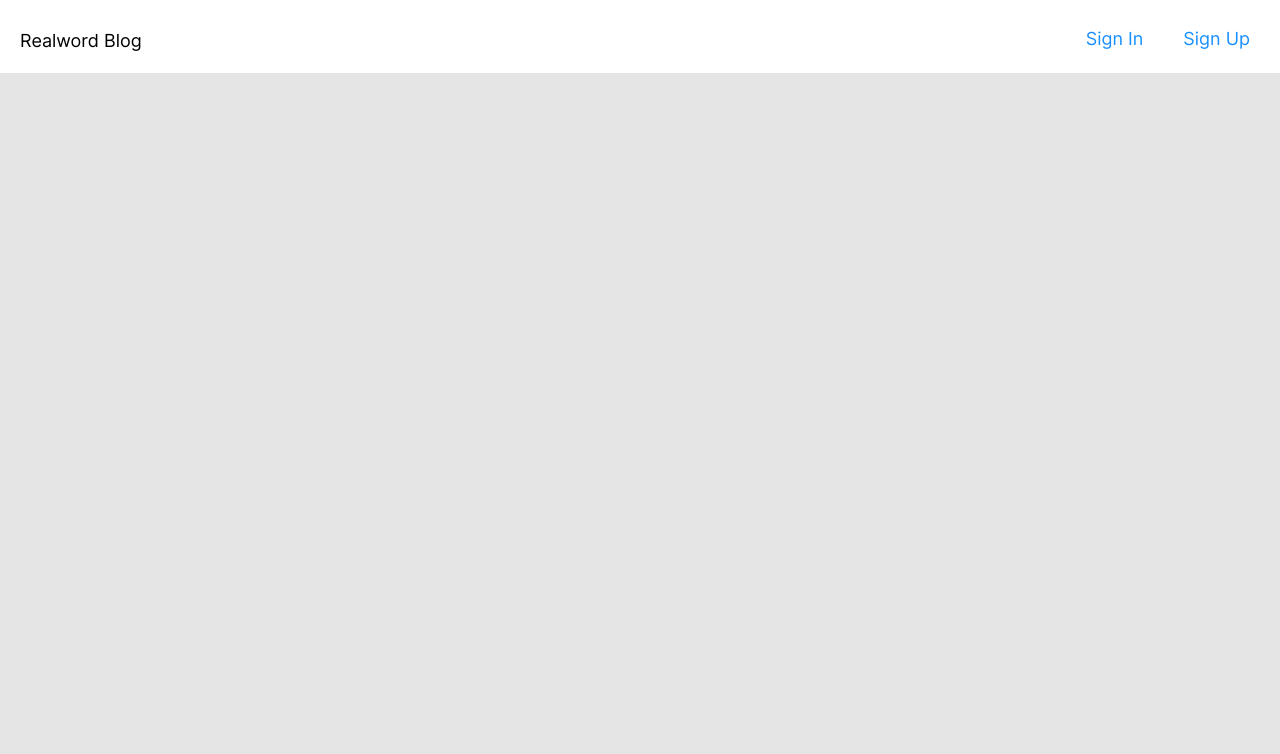
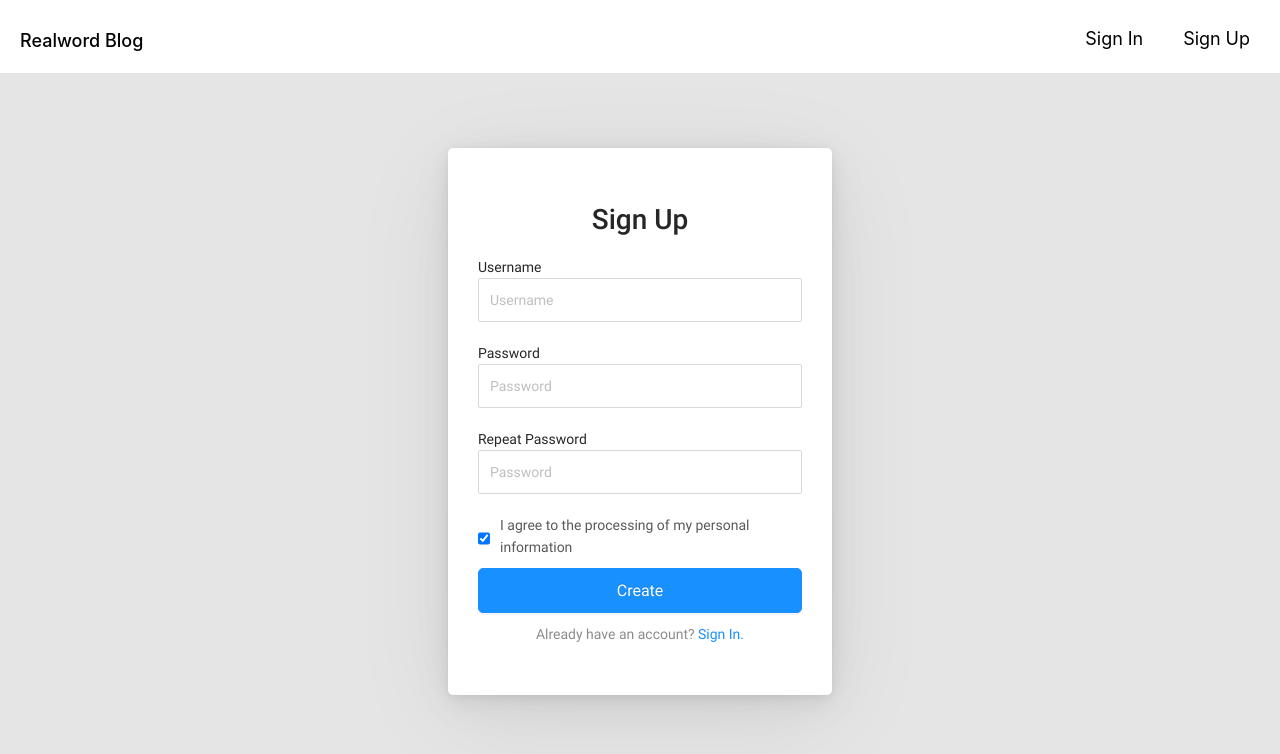
Before and after one commit to polinayermolenko/realworldBlog, a React (Create React App) app: page /sign-up in a window 1280 px wide. Shown: the top 754 px of the page. Built offline with nearby package versions, Linux system fonts and the light colour scheme.

Commit message:
Add SignIn and SignUp

```diff
--- a/src/components/App/App.jsx
+++ b/src/components/App/App.jsx
@@ -1,8 +1,11 @@
 import React from 'react';
 import { BrowserRouter as Router, Route } from 'react-router-dom';
 import ArticlesListContainer from '../../containers/ArticlesListContainer/ArticlesListContainer';
+import Header from '../Header/Header';
 import ArticlePage from '../../containers/ArticlePage/ArticlePage';
-import Header from '../Header/Header';
+import SignIn from '../SignIn/SignIn';
+import SignUp from '../SignUp/SignUp';
+
 import classes from './App.module.scss';
 import 'antd/dist/antd.css';
 
@@ -21,6 +24,8 @@ const App = () => (
           }}
           exact
         />
+        <Route path="/sign-in" component={SignIn} exact />
+        <Route path="/sign-up" component={SignUp} exact />
       </main>
     </div>
   </Router>
--- a/src/components/Article/Article.module.scss
+++ b/src/components/Article/Article.module.scss
@@ -60,7 +60,7 @@
 
 .Article__Link:active,
 .Article__Link:focus {
-  color: #52C41A;
+  color: #52c41a;
 }
 
 .Article__Avatar {
--- a/src/components/Header/Header.module.scss
+++ b/src/components/Header/Header.module.scss
@@ -4,7 +4,7 @@
   padding: 20px 20px 15px;
   font-size: 18px;
   line-height: 28px;
-  background-color: #FFFFFF;
+  background-color: #ffffff;
 }
 
 .Header__Title {
@@ -13,7 +13,6 @@
 }
 
 .Header__TitleLink {
-  padding-top: 5px;
   font-size: 18px;
   line-height: 28px;
   color: #000000;
@@ -22,21 +21,23 @@
 .Header__SignIn {
   margin-left: auto;
   margin-right: 20px;
+
 }
 
 .Header__SignIn,
 .Header__SignUp {
   padding: 5px 10px;
+  color: #000000;
 }
 
 .Header__SignIn:active,
 .Header__SignUp:active {
-  color: #52C41A;
-  border: 1px solid #52C41A;
+  color: #52c41a;
+  border: 1px solid #52c41a;
   border-radius: 5px;
 }
 
 .Header__SignIn:hover,
 .Header__SignUp:hover {
-  color: #52C41A;
+  color: #52c41a;
 }
--- /dev/null
+++ b/src/components/SignIn/SignIn.jsx
@@ -0,0 +1,24 @@
+import React from 'react';
+import { Link } from 'react-router-dom';
+import { Input, Button } from 'antd';
+import classes from './SignIn.module.scss';
+
+const SignIn = () => (
+  <div className={classes.SignIn}>
+    <form action="">
+      <h1 className={classes.SignIn__Title}>Sign In</h1>
+      <label htmlFor="email">Email Address</label>
+      <Input className={classes.SignIn__Input} id="email" placeholder="Email address" type="email" />
+      <label htmlFor="password">Password</label>
+      <Input className={classes.SignIn__Input} id="password" placeholder="Password" type="password" />
+      <Button className={classes.SignIn__Submit} type="primary" htmlType="submit">
+        Login
+      </Button>
+      <p className={classes.SignIn__Question}>
+        Don&apos;t you have an account? <Link to="/sign-up">Sign Up.</Link>
+      </p>
+    </form>
+  </div>
+);
+
+export default SignIn;
--- /dev/null
+++ b/src/components/SignIn/SignIn.module.scss
@@ -0,0 +1,48 @@
+.SignIn {
+  width: 384px;
+  box-sizing: border-box;
+  margin: 50px auto 0;
+  padding: 50px 30px;
+  font-family: 'Roboto-Regular', 'Segoe UI', sans-serif;
+  font-weight: 400;
+  font-style: normal;
+  border-radius: 5px;
+  background-color: #ffffff;
+  box-shadow: 0px 22px 106px rgba(0, 0, 0, 0.07),
+            0px 9.19107px 44.2843px rgba(0, 0, 0, 0.0503198),
+            0px 4.91399px 23.6765px rgba(0, 0, 0, 0.0417275),
+            0px 2.75474px 13.2728px rgba(0, 0, 0, 0.035),
+            0px 1.46302px 7.04911px rgba(0, 0, 0, 0.0282725),
+            0px 0.608796px 2.93329px rgba(0, 0, 0, 0.0196802);
+}
+
+.SignIn__Title {
+  font-family: 'Roboto-Medium', 'Segoe UI', sans-serif;
+  font-weight: 500;
+  font-style: normal;
+  text-align: center;
+}
+
+input.SignIn__Input {
+  margin-bottom: 20px;
+  padding-top: 10px;
+  padding-bottom: 10px;
+  font-size: 14px;
+  line-height: 22px;
+}
+
+button.SignIn__Submit {
+  width: 100%;
+  height: 45px;
+  margin-bottom: 10px;
+  border-radius: 5px;
+  font-size: 16px;
+  line-height: 24px;
+}
+
+.SignIn__Question {
+  margin: 0;
+  padding: 0;
+  color:#8C8C8C;
+  text-align: center;
+}
--- /dev/null
+++ b/src/components/SignUp/SignUp.jsx
@@ -0,0 +1,31 @@
+import React from 'react';
+import { Link } from 'react-router-dom';
+import { Input, Button } from 'antd';
+import classes from './SignUp.module.scss';
+
+const SignUp = () => (
+  <div className={classes.SignUp}>
+    <form action="">
+      <h1 className={classes.SignUp__Title}>Sign Up</h1>
+      <label htmlFor="username">Username</label>
+      <Input className={classes.SignUp__Input} id="username" placeholder="Username" />
+      <label htmlFor="password">Password</label>
+      <Input className={classes.SignUp__Input} id="password" placeholder="Password" type="password" />
+      <label htmlFor="password-repeat">Repeat Password</label>
+      <Input className={classes.SignUp__Input} id="password-repeat" placeholder="Password" type="password" />
+      <label htmlFor="checkbox" className={classes.SignUp__Label}>
+        <Input id="checkbox" className={classes.SignUp__Checkbox} type="checkbox" defaultChecked />I agree to the
+        processing of my personal information
+      </label>
+
+      <Button className={classes.SignUp__Submit} type="primary" htmlType="submit">
+        Create
+      </Button>
+      <p className={classes.SignUp__Question}>
+        Already have an account? <Link to="/sign-in">Sign In.</Link>
+      </p>
+    </form>
+  </div>
+);
+
+export default SignUp;
--- /dev/null
+++ b/src/components/SignUp/SignUp.module.scss
@@ -0,0 +1,60 @@
+.SignUp {
+  width: 384px;
+  box-sizing: border-box;
+  margin: 50px auto 0;
+  padding: 50px 30px;
+  font-family: 'Roboto-Regular', 'Segoe UI', sans-serif;
+  font-weight: 400;
+  font-style: normal;
+  border-radius: 5px;
+  background-color: #ffffff;
+  box-shadow: 0px 22px 106px rgba(0, 0, 0, 0.07),
+                0px 9.19107px 44.2843px rgba(0, 0, 0, 0.0503198),
+                0px 4.91399px 23.6765px rgba(0, 0, 0, 0.0417275),
+                0px 2.75474px 13.2728px rgba(0, 0, 0, 0.035),
+                0px 1.46302px 7.04911px rgba(0, 0, 0, 0.0282725),
+                0px 0.608796px 2.93329px rgba(0, 0, 0, 0.0196802);
+}
+
+.SignUp__Title {
+  font-family: 'Roboto-Medium', 'Segoe UI', sans-serif;
+  font-weight: 500;
+  font-style: normal;
+  text-align: center;
+}
+
+input.SignUp__Input {
+  margin-bottom: 20px;
+  padding-top: 10px;
+  padding-bottom: 10px;
+  font-size: 14px;
+  line-height: 22px;
+}
+
+.SignUp__Label {
+  display: flex;
+  margin-bottom: 10px;
+  color: #595959;
+}
+
+input.SignUp__Checkbox {
+  width: auto;
+  margin-top: 5px;
+  margin-right: 10px;
+}
+
+button.SignUp__Submit {
+  width: 100%;
+  height: 45px;
+  margin-bottom: 10px;
+  border-radius: 5px;
+  font-size: 16px;
+  line-height: 24px;
+}
+
+.SignUp__Question {
+  margin: 0;
+  padding: 0;
+  color:#8C8C8C;
+  text-align: center;
+}
--- a/src/index.scss
+++ b/src/index.scss
@@ -1,6 +1,22 @@
 @font-face {
-  font-family: 'Inter';
+  font-family: 'Inter-Regular';
   src: url('./fonts/Inter-Regular.woff2') format('woff2'), url('./fonts/Inter-Regular.woff') format('woff');
+  font-weight: normal;
+  font-style: normal;
+}
+
+@font-face {
+  font-family: 'Roboto-Regular';
+  src: url('./fonts/Roboto-Regular.woff2') format('woff2'),
+       url('./fonts/Roboto-Regular.woff') format('woff');
+  font-weight: normal;
+  font-style: normal;
+}
+
+@font-face {
+  font-family: 'Roboto-Medium';
+  src: url('./fonts/Roboto-Medium.woff2') format('woff2'),
+       url('./fonts/Roboto-Medium.woff') format('woff');
   font-weight: normal;
   font-style: normal;
 }
```
Also changed, not shown: 1 other file (tests, documents, lock files or other folders).
